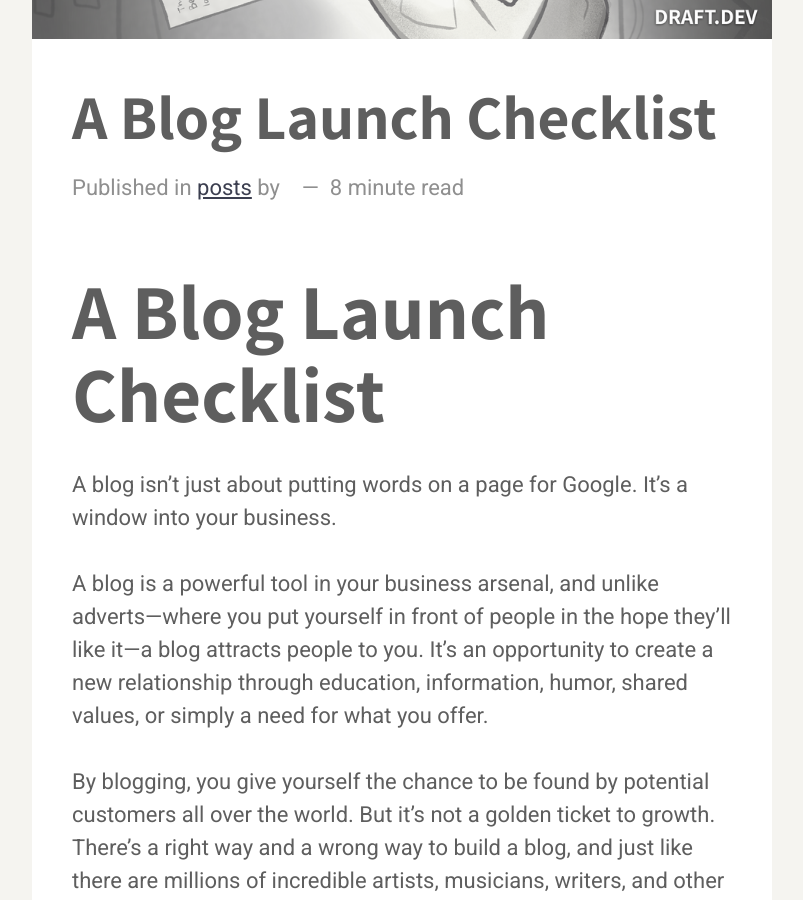
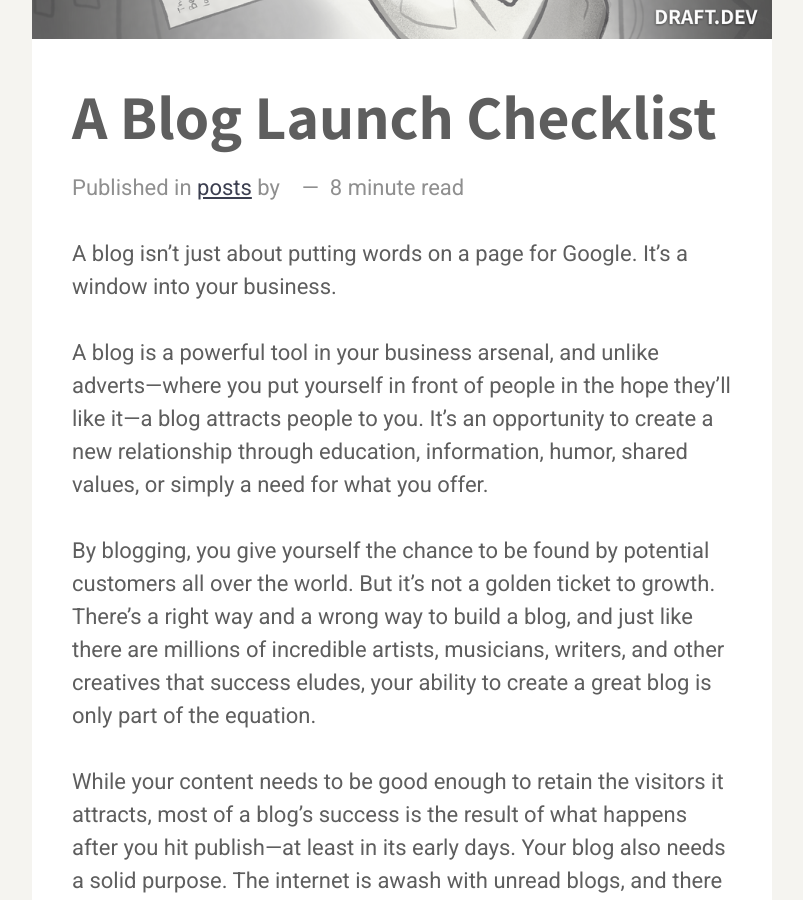
Before and after one commit to karllhughes/learn, a Jekyll site: the page built from _posts/2021-06-03-a-blog-launch-checklist.md, in a window 1280 px wide and 900 px high, scrolled down 414 px. Shown: the whole window, without its empty margins (238-1041 px from the left). Built offline with Jekyll 4.4.1, drawn with Linux system fonts in a browser that asks for light colours; a script that is not in the unit is left out.

Commit message:
Update Posts “2021-06-03-a-blog-launch-checklist”

```diff
--- a/_posts/2021-06-03-a-blog-launch-checklist.md
+++ b/_posts/2021-06-03-a-blog-launch-checklist.md
@@ -7,7 +7,7 @@ author: Richard White
 date: 2021-06-03T20:34:49.841Z
 img: /assets/posts/32a7f02c.png
 ---
-# A Blog Launch Checklist
+
 
 A blog isn’t just about putting words on a page for Google. It’s a window into your business.
 
```
